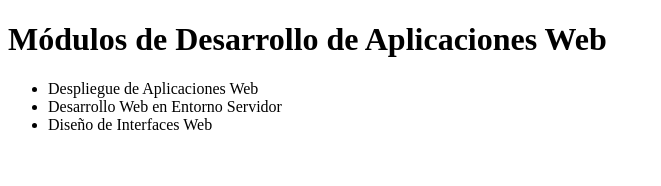
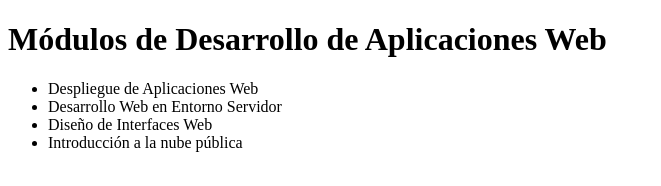
Before and after one commit to Ismaelgomezgonzalez/DawAct1_4, a plain HTML site: page index.html in a window 1280 px wide. Shown: the whole page, without its empty margins (0-661 px from the left). Drawn offline with Linux system fonts and the light colour scheme.

Commit message:
Añadiendo otro módulo

```diff
--- a/index.html
+++ b/index.html
@@ -11,6 +11,7 @@
         <li>Despliegue de Aplicaciones Web</li>
 	<li>Desarrollo Web en Entorno Servidor</li>
 	<li>Diseño de Interfaces Web</li>
+	<li>Introducción a la nube pública</li>
     </ul>
 </body>
 </html>
```
